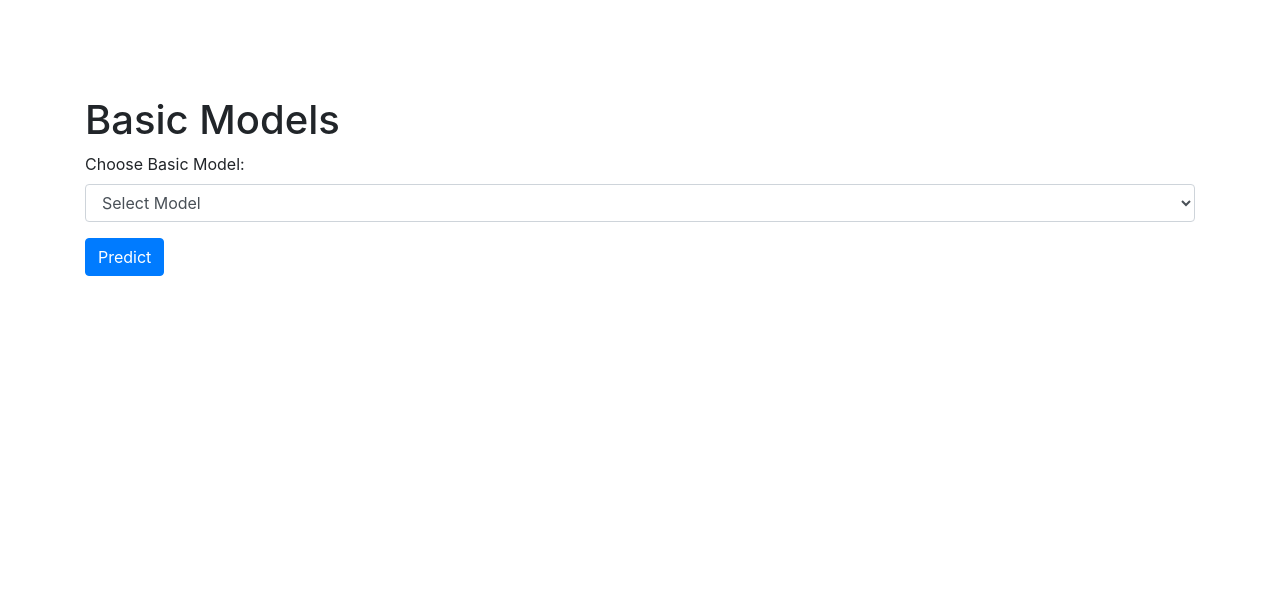
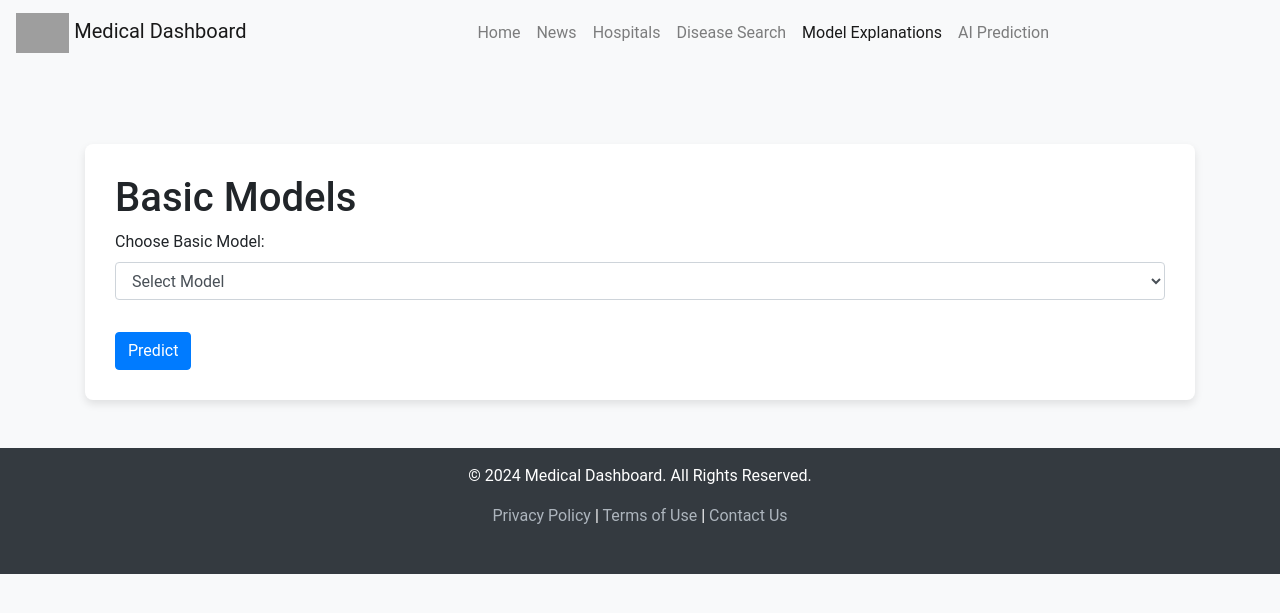
Before and after one commit to m-ayush-2004/Explainable_ai_Dashboard, a Flask app: page /basic_models in a window 1280 px wide. Shown: the top 613 px of the page. Run offline with Flask 3, Linux system fonts and the light colour scheme; some libraries are stand-ins or nearby versions; grey boxes are pictures that could not be loaded.

Commit message:
updates on portals

```diff
--- a/front end/app.py
+++ b/front end/app.py
@@ -49,11 +49,14 @@ def search():
 basic_models = {
     'diabetes': ['gender', 'age', 'hypertension', 'heart_disease', 'smoking_history',
        'bmi', 'HbA1c_level', 'blood_glucose_level', 'diabetes'],
+
     'heart_attack': ['age', 'sex', 'cp', 'trtbps', 'chol', 'fbs', 'restecg', 'thalachh',
        'exng', 'oldpeak', 'slp', 'caa', 'thall', 'output'],
+
     'stroke_analysis': ['id', 'gender', 'age', 'hypertension', 'heart_disease', 'ever_married',
        'work_type', 'Residence_type', 'avg_glucose_level', 'bmi',
        'smoking_status', 'stroke'],
+
     'tissue_tumor':['id', 'diagnosis', 'radius_mean', 'texture_mean', 'perimeter_mean',
        'area_mean', 'smoothness_mean', 'compactness_mean', 'concavity_mean',
        'concave points_mean', 'symmetry_mean', 'fractal_dimension_mean',
--- a/front end/disease_scraper.py
+++ b/front end/disease_scraper.py
@@ -29,7 +29,7 @@ def scrape_disease_info(disease_name):
         driver_path = r"C:\Users\ayush\Desktop\chromedriver.exe"
         service = Service(driver_path)
         driver = webdriver.Chrome(service=service, options=chrome_options)
-
+        driver.minimize_window()
         # Step 1: Open Mayo Clinic search page
         driver.get("https://www.mayoclinic.org/")
 
--- a/front end/templates/basic_models.html
+++ b/front end/templates/basic_models.html
@@ -2,15 +2,83 @@
 <html lang="en">
 <head>
     <meta charset="UTF-8">
-    <title>Basic Models</title>
+    <title>Basic Models - Medical Dashboard</title>
     <link rel="stylesheet" href="https://stackpath.bootstrapcdn.com/bootstrap/4.5.2/css/bootstrap.min.css" />
+    <style>
+        body {
+            font-family: 'Roboto', sans-serif;
+            background-color: #f8f9fa; /* Light background for better contrast */
+        }
+        .navbar-brand img {
+            height: 40px;
+        }
+        .hero {
+            background-image: url('https://www.example.com/hero-image.jpg'); /* Replace with your image URL */
+            background-size: cover;
+            background-position: center;
+            color: rgb(49, 49, 49);
+            padding: 150px 0;
+            text-align: center;
+        }
+        .hero h1 {
+            font-size: 60px;
+            font-weight: bold;
+            margin-bottom: 20px;
+        }
+        .hero p {
+            font-size: 24px;
+            margin-bottom: 30px;
+        }
+        .footer {
+            background-color: #343a40;
+            color: white;
+            padding: 30px 0;
+        }
+        .footer a {
+            color: #adb5bd;
+        }
+        .footer a:hover {
+            color: white;
+            text-decoration: none;
+        }
+        .form-container {
+            background-color: #ffffff; /* White background for form */
+            padding: 30px;
+            border-radius: 8px; /* Rounded corners */
+            box-shadow: 0 4px 8px rgba(0,0,0,0.1); /* Subtle shadow */
+        }
+    </style>
 </head>
 <body>
-    <div class="container mt-5 pt-5">
+
+    <!-- Navigation Bar -->
+    <nav class="navbar navbar-expand-lg navbar-light bg-light fixed-top">
+      <a class="navbar-brand" href="#">
+        <img src="https://encrypted-tbn0.gstatic.com/images?q=tbn:ANd9GcTaVhC3--vhdTnItuWGWX3tX8TQ2o8hrZNCbw&s" alt="Logo"> <!-- Replace with your logo URL -->
+        Medical Dashboard
+      </a>
+      <button class="navbar-toggler" type="button" data-toggle="collapse" data-target="#navbarNav">
+        <span class="navbar-toggler-icon"></span>
+      </button>
+      <div class="collapse navbar-collapse justify-content-center" id="navbarNav">
+        <ul class="navbar-nav">
+          <li class="nav-item"><a class="nav-link" href="/">Home</a></li>
+          <li class="nav-item"><a class="nav-link" href="/news">News</a></li>
+          <li class="nav-item"><a class="nav-link" href="/hospitals">Hospitals</a></li>
+          <li class="nav-item"><a class="nav-link" href="/search">Disease Search</a></li>
+          <li class="nav-item active"><a class="nav-link" href="/models">Model Explanations</a></li>
+          <li class="nav-item"><a class="nav-link" href="/predict">AI Prediction</a></li>
+        </ul>
+      </div>
+    </nav>
+
+    <!-- Form Section -->
+    <div class="container mt-5 pt-5" style="height: auto;">
+        <div class="form-container mt-5">
             <h1>Basic Models</h1>
             <form action="{{ url_for('basic_models_route') }}" method="post">
                 <label for="selected_model">Choose Basic Model:</label>
-            <select name="selected_model" id="selected_model" class="form-control" required onchange="showInputs()">
+                <select name="selected_model" id="selected_model" class="form-control mb-3" required onchange="showInputs()">
                     <option value="">Select Model</option>
                     {% for model in models.keys() %}
                         <option value="{{ model }}">{{ model.capitalize() }}</option>
@@ -48,5 +116,22 @@
                 }
             </script>
         </div>
+    </div>
+
+    <!-- Footer -->
+    <footer class="footer text-center mt-5 pt-3">
+      <div class="container">
+        <p>&copy; 2024 Medical Dashboard. All Rights Reserved.</p>
+        <p><a href="/privacy-policy">Privacy Policy</a> |
+           <a href="/terms-of-use">Terms of Use</a> |
+           <a href="/contact-us">Contact Us</a></p>
+      </div>
+    </footer>
+
+    <!-- Bootstrap JS and dependencies -->
+    <script src="//code.jquery.com/jquery-3.5.1.slim.min.js"></script>
+    <script src="//cdn.jsdelivr.net/npm/popper.js@1.16.1/dist/umd/popper.min.js"></script>
+    <script src="//stackpath.bootstrapcdn.com/bootstrap/4.5.2/js/bootstrap.min.js"></script>
+
 </body>
 </html>
```
Lines whose indentation alone changed are shown as unchanged.
